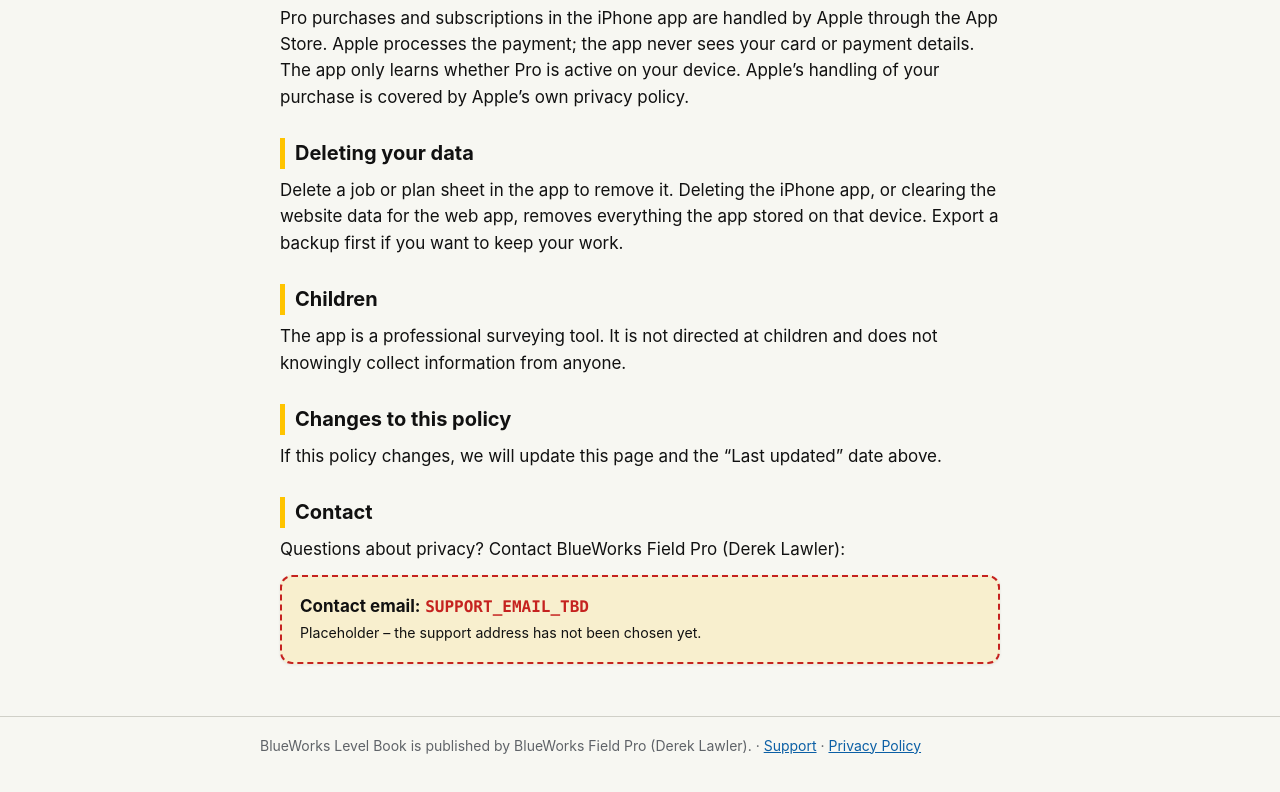
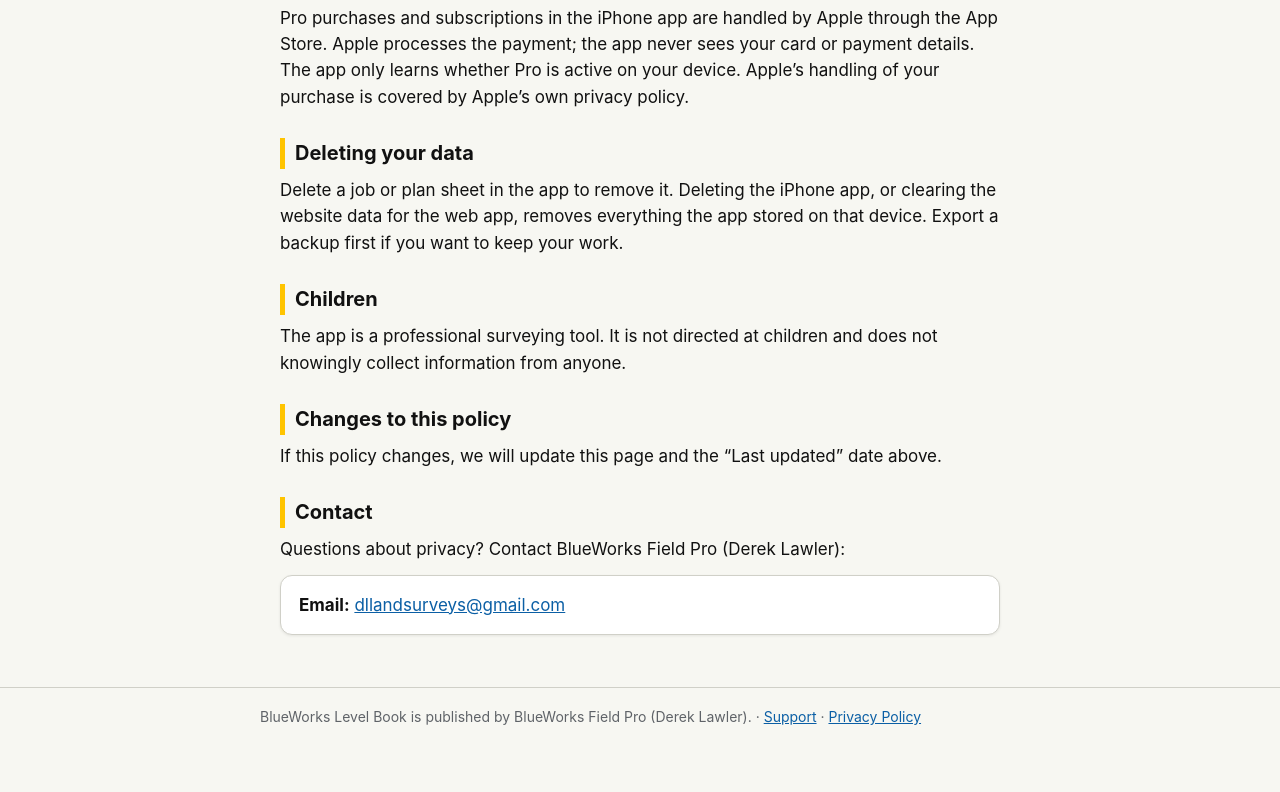
Before and after one commit to ddlawler-theonly/level-book, a plain HTML site: page privacy.html in a window 1280 px wide. Shown: the part 2189-2981 px from the top of the page. After the commit the page ends 2957 px from the top, so only its background shows below. Drawn offline with Linux system fonts and the light colour scheme.

Commit message:
Privacy and support pages: add support email

```diff
--- a/privacy.html
+++ b/privacy.html
@@ -29,8 +29,6 @@ ul{padding-left:22px}
 a{color:var(--blue)}
 .card{background:var(--card);border:1px solid var(--line);border-radius:12px;padding:16px 18px;margin:12px 0;box-shadow:0 1px 3px rgba(0,0,0,.08)}
 .summary{border-left:6px solid var(--brand)}
-.tbd{border:2px dashed #C5221F;background:rgba(255,196,0,.15)}
-.tbd code{font-size:16px;font-weight:800;color:#C5221F}
 code,.mono{font-family:var(--mono)}
 table{width:100%;border-collapse:collapse;font-size:15px;background:var(--card);border-radius:12px;overflow:hidden;border:1px solid var(--line)}
 th,td{text-align:left;padding:9px 12px;border-bottom:1px solid var(--line);vertical-align:top}
@@ -106,8 +104,7 @@ footer{color:var(--muted);font-size:14px;border-top:1px solid var(--line);paddin
 
 <h2>Contact</h2>
 <p>Questions about privacy? Contact BlueWorks Field Pro (Derek Lawler):</p>
-<!-- ==== SUPPORT EMAIL PLACEHOLDER: replace SUPPORT_EMAIL_TBD below (text and mailto) once the address is chosen ==== -->
-<div class="card tbd" id="contact-email"><b>Contact email:</b> <code>SUPPORT_EMAIL_TBD</code><br><small>Placeholder – the support address has not been chosen yet.</small></div>
+<div class="card" id="contact-email"><b>Email:</b> <a href="mailto:dllandsurveys@gmail.com">dllandsurveys@gmail.com</a></div>
 
 </main>
 <footer><div class="wrap">BlueWorks Level Book is published by BlueWorks Field Pro (Derek Lawler). · <a href="support.html">Support</a> · <a href="privacy.html">Privacy Policy</a></div></footer>
```
Also changed, not shown: support.html (+1 -4 lines).
